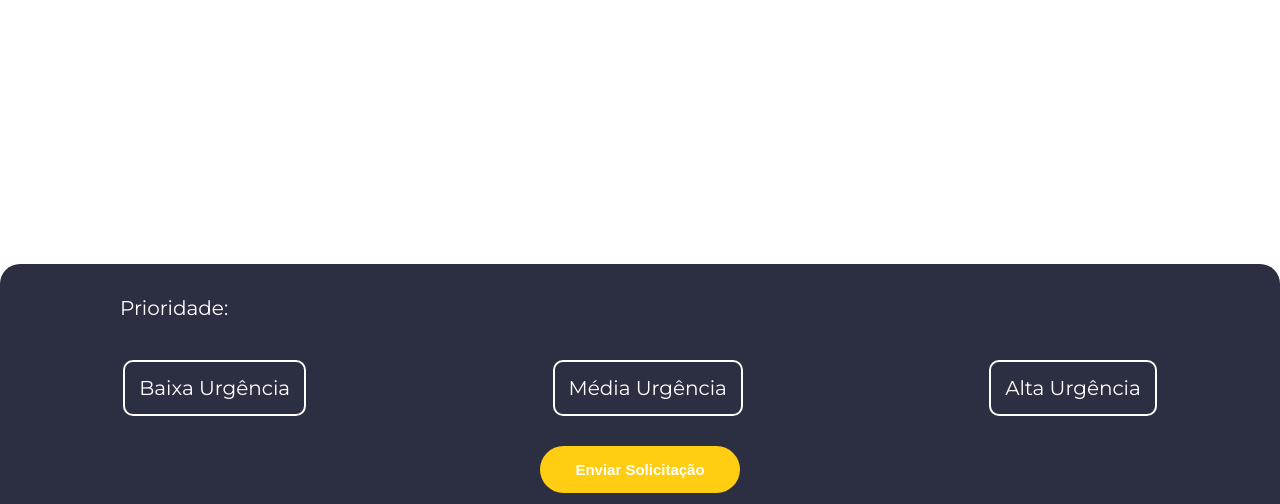
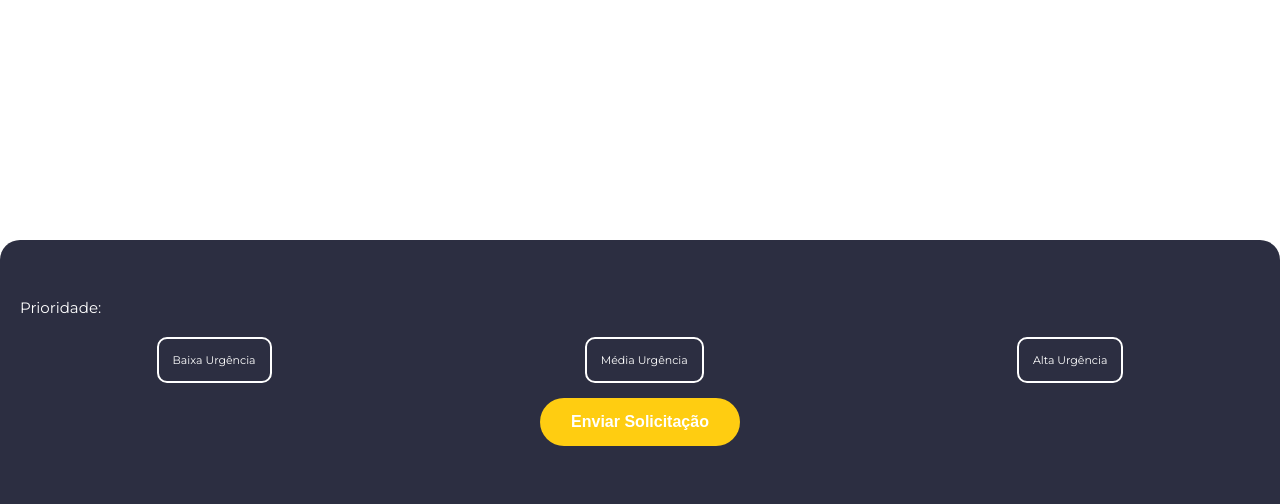
Before and after one commit to anafranciscatto/EASY-REQUEST, a Flask app: template templates/RF005-encamSolic.html in a window 1280 px wide. Shown: the part 296-800 px from the top of the page. Run offline with Flask 3, Linux system fonts and the light colour scheme; the template is opened without the code that fills it, so the values that code supplies are empty; data comes from the database, SQL or seed files in the repository; some libraries are stand-ins or nearby versions.

Commit message:
Refazendo a responsividade da tela encaminhamento

```diff
--- a/static/CSS/RF005-encamSolic.css
+++ b/static/CSS/RF005-encamSolic.css
@@ -218,16 +218,6 @@ main{
 
 /* ----------RESPONSIVIDADE----------- */
 
-@media (min-width: 360px){
-  .status_n-disponivel{
-    padding: 0.4rem 0.5rem 0.4rem 0.5rem;
-
-  }
-  .opcaoUrgencia{
-   font-size: 1.2rem;
-    }
-}
-
 @media (min-width:1000px){
   .main{
     display: grid;
@@ -239,59 +229,3 @@ main{
     grid-template-columns: auto auto;
     margin: 3rem 9rem 0rem 9rem;
   }
-  .container-header_user-nome{
-    font-size: 2rem;
-  }
-  .container-header_user-cargo{
-    font-size: 1.5rem;
-  }
-  .data{
-        gap: 0.5rem;
-        border-radius: 5rem;
-        box-shadow: 4px 3px 10px rgb(135, 135, 135);
-        padding: 1rem;
-        font-size: 2.5rem;
-  }
-  .form_btn-emergencia{
-    height: 30vh;
-  }
-  .form_btn-emergencia__titulo{
-      margin: 2rem 0rem 0rem 12rem;
-      font-size: 2rem;
-  }
-  .botoes{
-    margin-top: 4rem;
-  }
-  .opcaoUrgencia {
-    font-size: 2rem;
-  }
-
-  .btn-enviar {
-    padding: 1.5rem;
-    font-size: 1.5rem;
-    margin: 3rem 10rem 0rem 10rem;
-
-  }
-
-  .caixa-opcao {
-    padding: 20px;
-  }
-
-  .caixa-opcao img {
-    height: 8rem;
-  }
-
-  .opcao_user{
-    font-size: 1.9rem
-  }
-
-  .status_n-disponivel {
-
-    font-size: 1.7rem;
-  }
-
-  .status_disponivel {
-    font-size: 1.7rem;
-  }
-
-}
```
